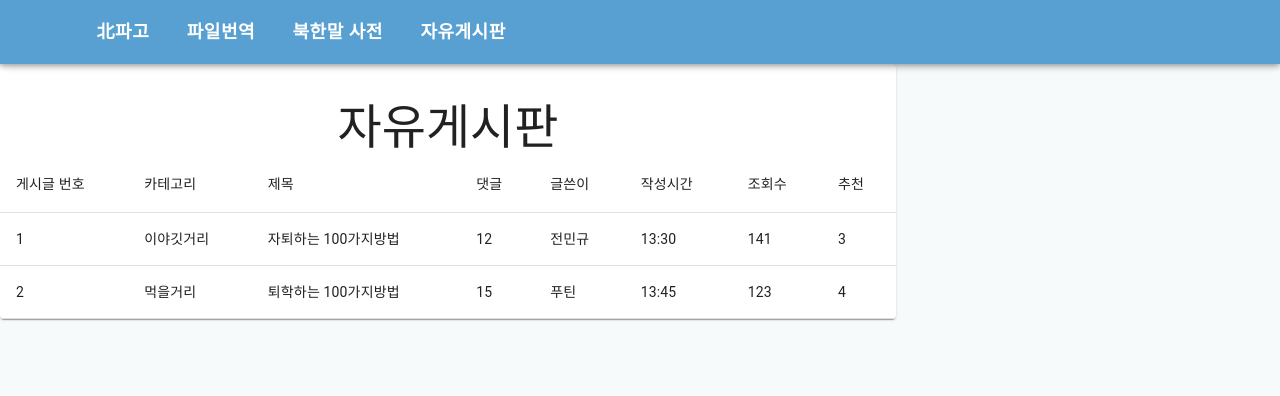
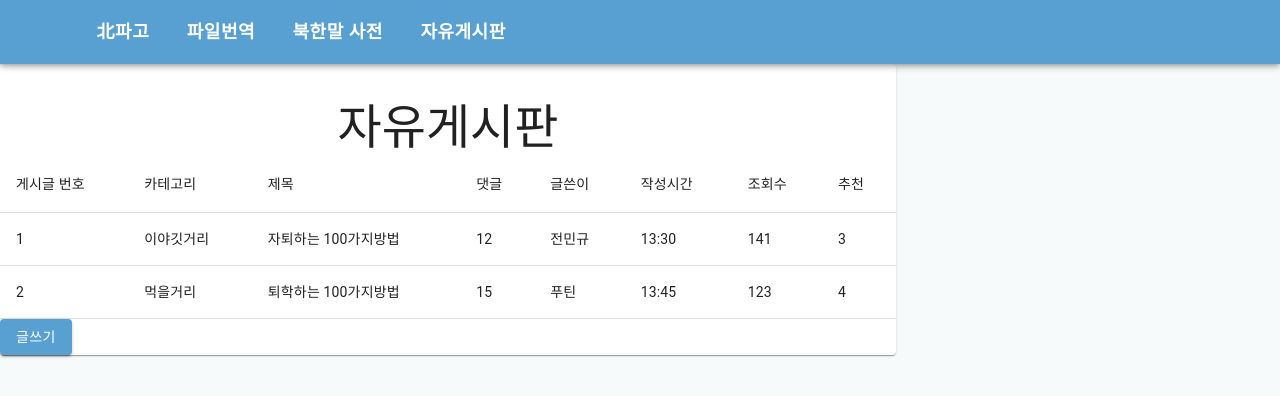
Before and after one commit to LireEruel/BukPago_React, a React (Create React App) app: page /Free-board in a window 1280 px wide. Shown: the top 396 px of the page. Built offline with nearby package versions, Linux system fonts and the light colour scheme.

Commit message:
글쓰기 버튼 추가

```diff
--- a/src/components/FreeBoard.js
+++ b/src/components/FreeBoard.js
@@ -8,6 +8,7 @@
 import TableRow from '@material-ui/core/TableRow';
 import TableCell from '@material-ui/core/TableCell';
 import { withStyles } from '@material-ui/core/styles';
+import Button from '@material-ui/core/Button';
 
 const styles = theme => ({
     root: {
@@ -65,7 +66,7 @@
             <Paper className={classes.root}>
                 <div className={classes.title}>
                     <Typography className={classes.title} variant="h3">
-                        자유게시판
+                        자유게시판<br/>
                     </Typography>
                 </div>
                 <Table className={classes.table}>
@@ -96,7 +97,10 @@
                         })}
                     </TableBody>
                 </Table>
-             </Paper>
+                <Button className={classes.button} variant="contained" color="primary">
+                    글쓰기
+                </Button>
+            </Paper>
         );
     }
 }
```
Also changed, not shown: 1 other file (tests, documents, lock files or other folders).
